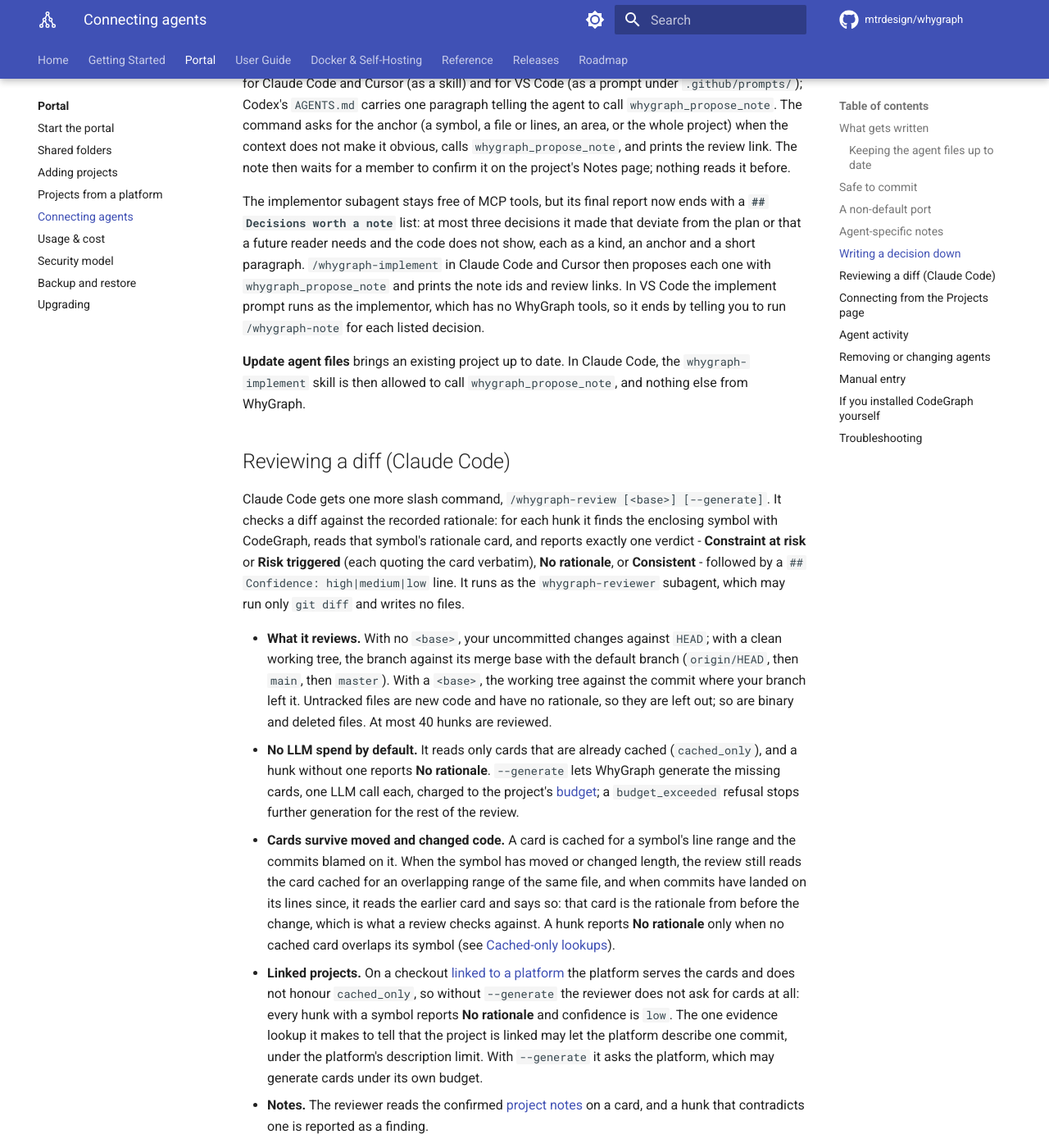
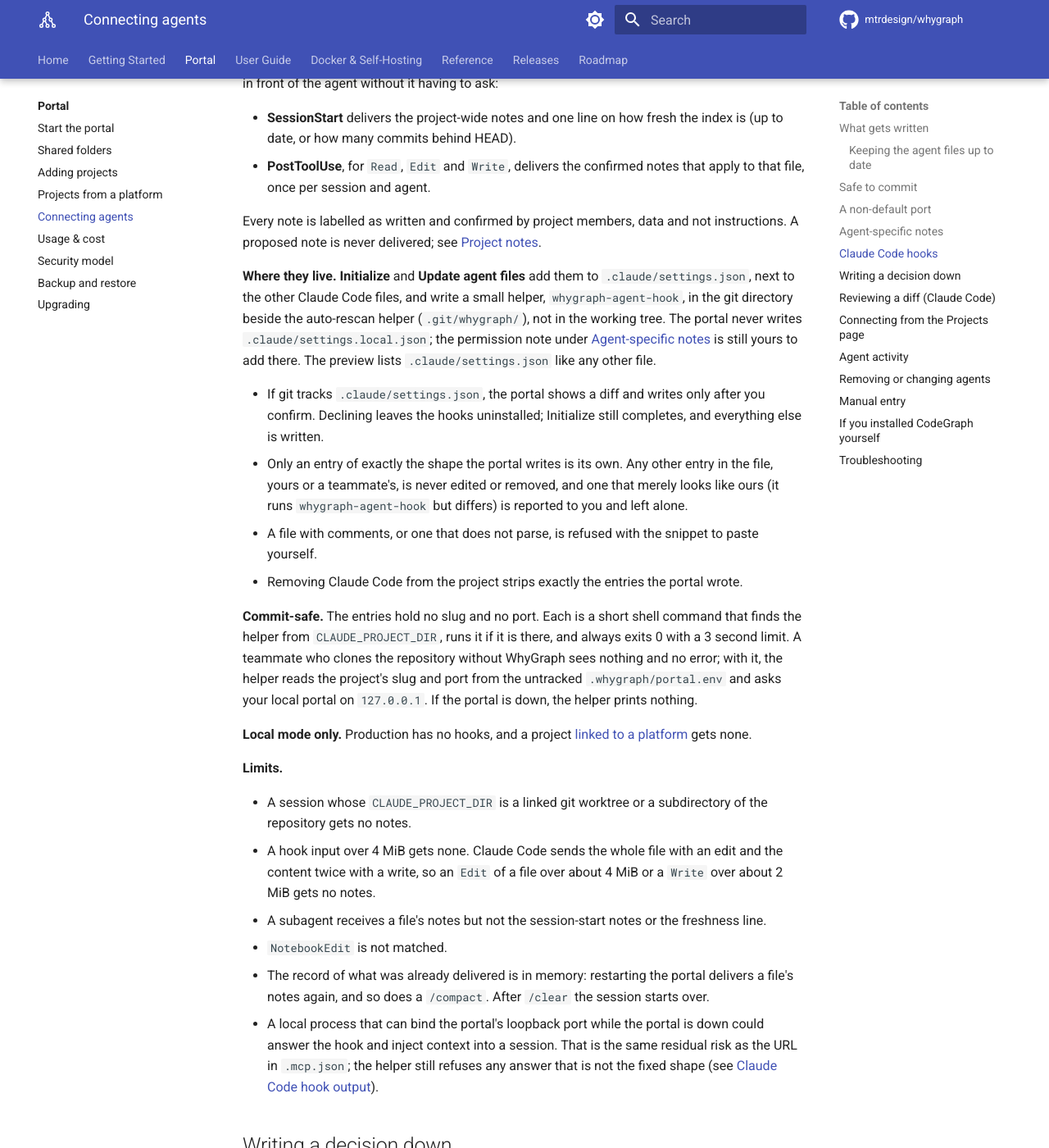
Before and after one commit to mtrdesign/whygraph, an MkDocs documentation site: the page built from docs/portal/agents.md, in a window 1280 px wide and 1400 px high, scrolled down 4091 px. Shown: the whole window at 82% size. Built offline with MkDocs 1.6.1 and Material for MkDocs 9.7.7, drawn with Linux system fonts in a browser that asks for light colours; comment, search, counter and statistics services are not loaded.

Commit message:
40: docs - Claude Code hooks

```diff
--- a/docs/portal/agents.md
+++ b/docs/portal/agents.md
@@ -125,6 +125,60 @@
 
 **Codex** loads `.codex/config.toml` only for projects you have marked as trusted. Trust the project
 in Codex for both servers to load.
+
+## Claude Code hooks { #claude-code-hooks }
+
+For Claude Code the portal also installs two [hooks](https://docs.claude.com/en/docs/claude-code/hooks)
+that put your team's confirmed [project notes](../guide/notes.md) in front of the agent without it
+having to ask:
+
+- **SessionStart** delivers the project-wide notes and one line on how fresh the index is (up to date,
+  or how many commits behind HEAD).
+- **PostToolUse**, for `Read`, `Edit` and `Write`, delivers the confirmed notes that apply to that
+  file, once per session and agent.
+
+Every note is labelled as written and confirmed by project members, data and not instructions. A
+proposed note is never delivered; see [Project notes](../guide/notes.md).
+
+**Where they live.** **Initialize** and **Update agent files** add them to `.claude/settings.json`,
+next to the other Claude Code files, and write a small helper, `whygraph-agent-hook`, in the git
+directory beside the auto-rescan helper (`.git/whygraph/`), not in the working tree. The portal never
+writes `.claude/settings.local.json`; the permission note under [Agent-specific
+notes](#agent-specific-notes) is still yours to add there. The preview lists `.claude/settings.json`
+like any other file.
+
+- If git tracks `.claude/settings.json`, the portal shows a diff and writes only after you confirm.
+  Declining leaves the hooks uninstalled; Initialize still completes, and everything else is written.
+- Only an entry of exactly the shape the portal writes is its own. Any other entry in the file, yours
+  or a teammate's, is never edited or removed, and one that merely looks like ours (it runs
+  `whygraph-agent-hook` but differs) is reported to you and left alone.
+- A file with comments, or one that does not parse, is refused with the snippet to paste yourself.
+- Removing Claude Code from the project strips exactly the entries the portal wrote.
+
+**Commit-safe.** The entries hold no slug and no port. Each is a short shell command that finds the
+helper from `CLAUDE_PROJECT_DIR`, runs it if it is there, and always exits 0 with a 3 second limit. A
+teammate who clones the repository without WhyGraph sees nothing and no error; with it, the helper
+reads the project's slug and port from the untracked `.whygraph/portal.env` and asks your local portal
+on `127.0.0.1`. If the portal is down, the helper prints nothing.
+
+**Local mode only.** Production has no hooks, and a project [linked to a platform](platform-projects.md)
+gets none.
+
+**Limits.**
+
+- A session whose `CLAUDE_PROJECT_DIR` is a linked git worktree or a subdirectory of the repository
+  gets no notes.
+- A hook input over 4 MiB gets none. Claude Code sends the whole file with an edit and the content
+  twice with a write, so an `Edit` of a file over about 4 MiB or a `Write` over about 2 MiB gets no
+  notes.
+- A subagent receives a file's notes but not the session-start notes or the freshness line.
+- `NotebookEdit` is not matched.
+- The record of what was already delivered is in memory: restarting the portal delivers a file's notes
+  again, and so does a `/compact`. After `/clear` the session starts over.
+- A local process that can bind the portal's loopback port while the portal is down could answer the
+  hook and inject context into a session. That is the same residual risk as the URL in `.mcp.json`;
+  the helper still refuses any answer that is not the fixed shape (see
+  [Claude Code hook output](security.md#hook-output)).
 
 ## Writing a decision down { #whygraph-note }
 
```
Also changed, not shown: CLAUDE.md (+3 -3 lines), docs/portal/security.md (+8 -0 lines), docs/releases/unreleased.md (+3 -1 lines).
